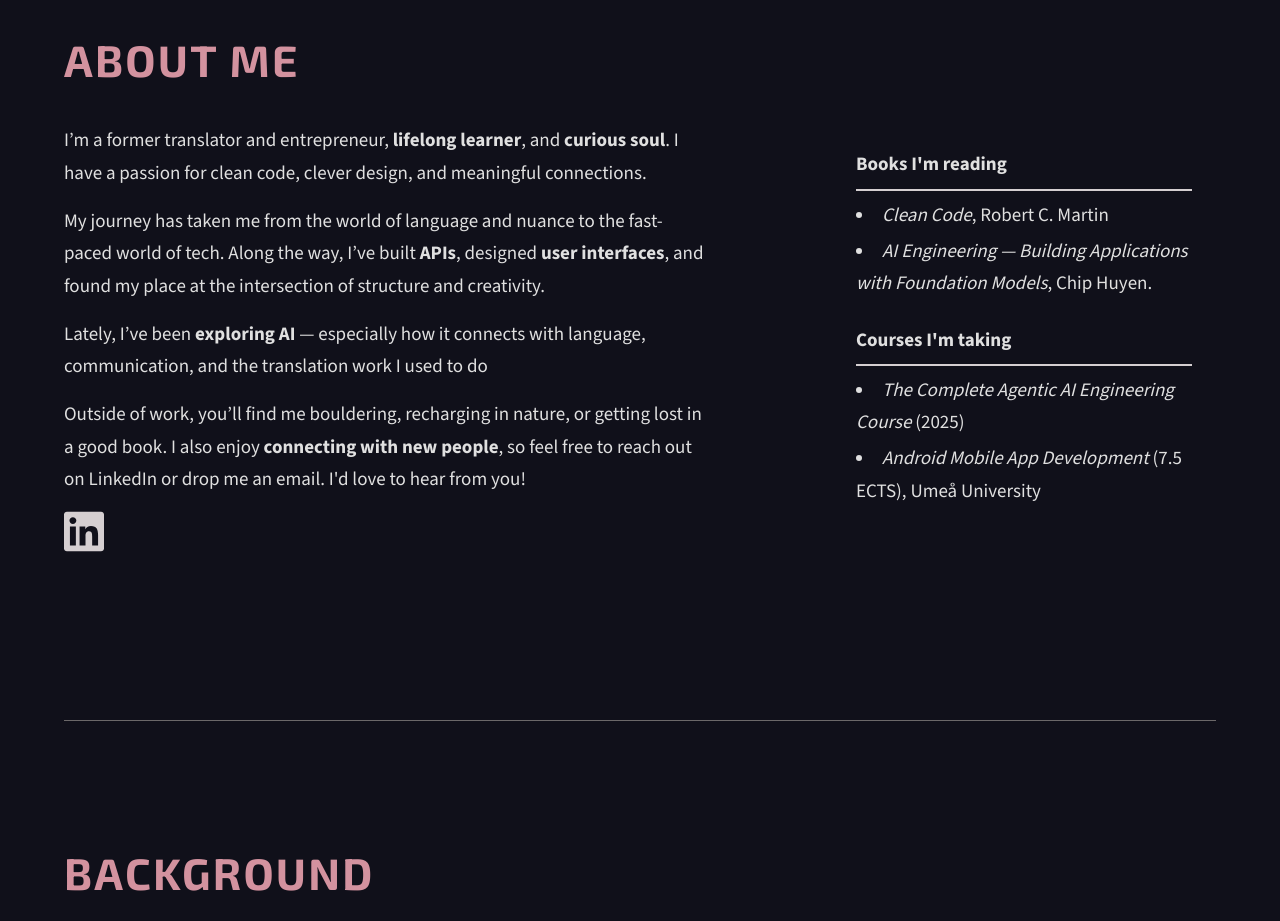
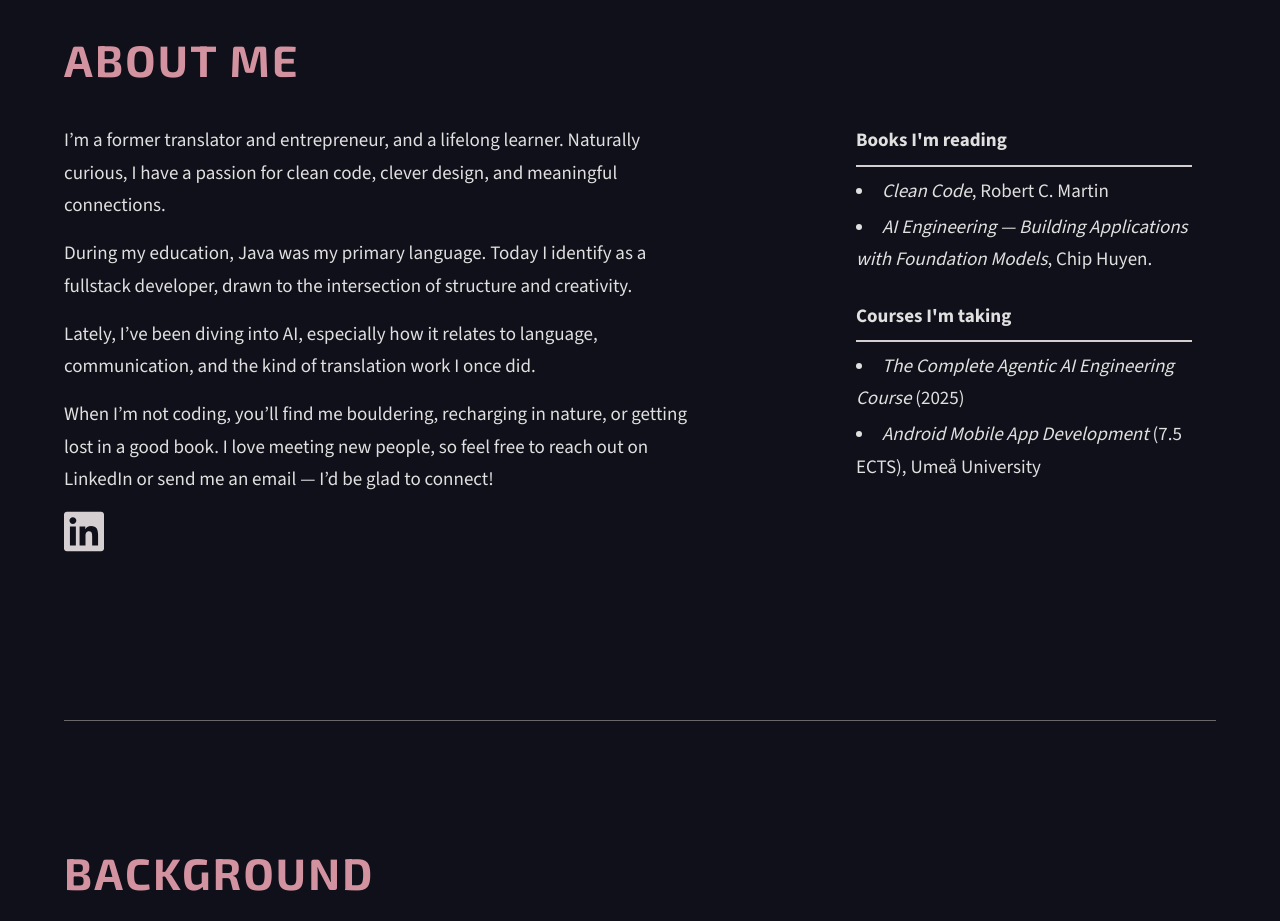
Before and after one commit to Emmelie83/PortfolioReact, a React (Vite) app: page / in a window 1280 px wide. Shown: the part 780-1701 px from the top of the page. Built offline with nearby package versions, Linux system fonts and the light colour scheme.

Commit message:
Change the about me text

```diff
--- a/src/components/NowSection.tsx
+++ b/src/components/NowSection.tsx
@@ -1,6 +1,6 @@
 export default function NowSection() {
 	return (
-		<div className="lg:p-6 max-w-[300px] md:max-w-[400px]">
+		<div className="lg:px-6 max-w-[300px] md:max-w-[400px]">
 			<div className="space-y-6">
 				<div>
 					<p className="font-bold flex flex-col lg:flex-row lg:items-center gap-2 border-b-2 border-[#d5cfd1] pb-2 mb-2">
--- a/src/modules/About.tsx
+++ b/src/modules/About.tsx
@@ -3,10 +3,10 @@ import linkedinIcon from "../assets/icons/linkedin.svg";
 import NowSection from "../components/NowSection";
 
 const paragraphs = [
-	"I’m a former translator and entrepreneur, <strong>lifelong learner</strong>, and <strong>curious soul</strong>. I have a passion for clean code, clever design, and meaningful connections.",
-	"My journey has taken me from the world of language and nuance to the fast-paced world of tech. Along the way, I’ve built <strong>APIs</strong>, designed <strong>user interfaces</strong>, and found my place at the intersection of structure and creativity.",
-	"Lately, I’ve been <strong>exploring AI</strong> — especially how it connects with language, communication, and the translation work I used to do",
-	"Outside of work, you’ll find me bouldering, recharging in nature, or getting lost in a good book. I also enjoy <strong>connecting with new people</strong>, so feel free to reach out on LinkedIn or drop me an email. I'd love to hear from you!",
+	"I’m a former translator and entrepreneur, and a lifelong learner. Naturally curious, I have a passion for clean code, clever design, and meaningful connections.",
+	"During my education, Java was my primary language. Today I identify as a fullstack developer, drawn to the intersection of structure and creativity.",
+	"Lately, I’ve been diving into AI, especially how it relates to language, communication, and the kind of translation work I once did.",
+	"When I’m not coding, you’ll find me bouldering, recharging in nature, or getting lost in a good book. I love meeting new people, so feel free to reach out on LinkedIn or send me an email — I’d be glad to connect!",
 ];
 
 export default function About() {
```
